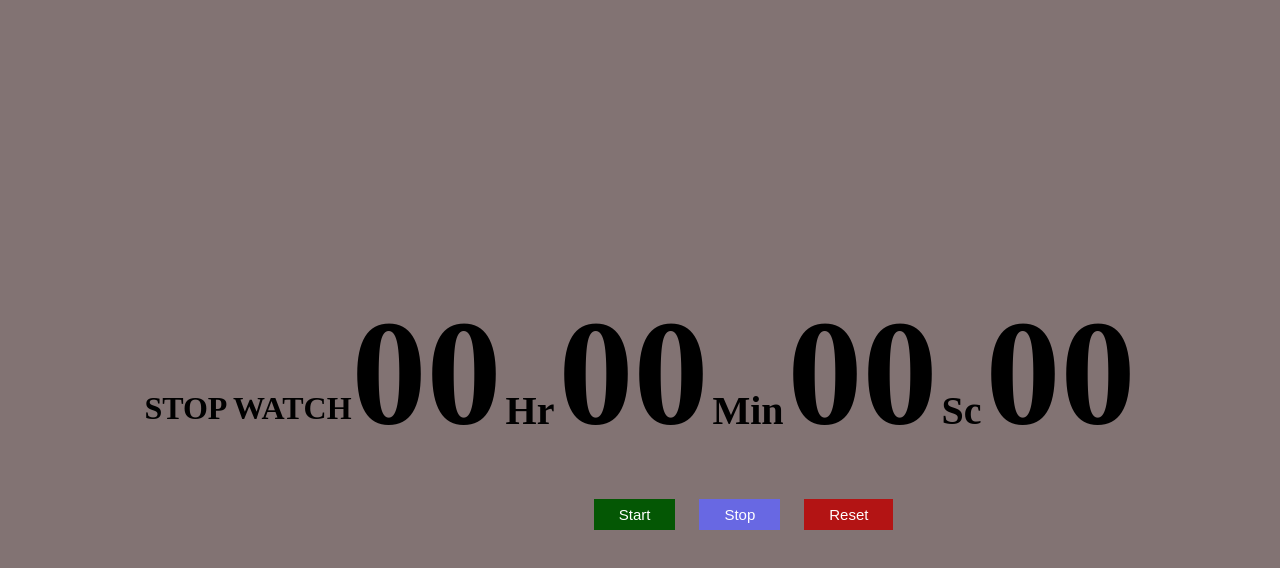
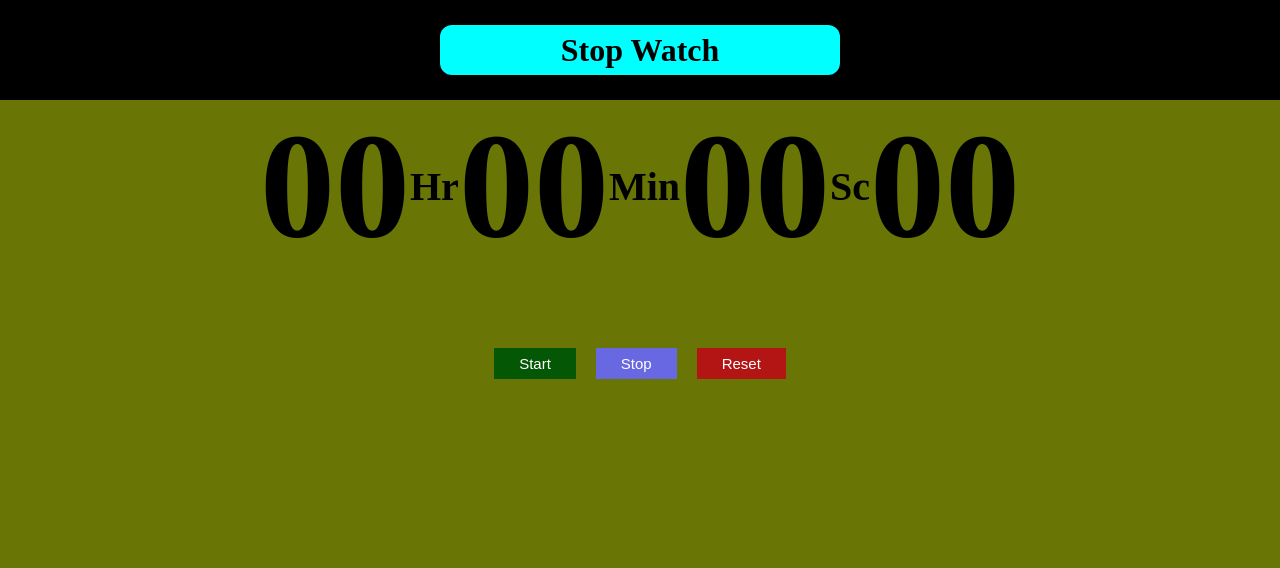
Before and after one commit to pawan1816/stop_watch, a plain HTML site: page index.html in a window 1280 px wide. Drawn offline with Linux system fonts and the light colour scheme.

Commit message:
added heading

```diff
--- a/index.html
+++ b/index.html
@@ -8,9 +8,11 @@
 </head>
 
 <body>
-    <h1>STOP WATCH</h1>
-    <br>
-    <br>
+    <div class="cont">
+        <div class="heading">
+            <h1>Stop Watch</h1>
+        </div>
+    </div>
     <dic class="container">
        <div class="time">
            <span class="digit" id="hr">00</span>
@@ -21,6 +23,7 @@
            <span class="txt">Sc</span>
            <span class="digit" id="count">00</span>
        </div>
+       <br><br>
        <div class="button_cointainer" >
         <button class="btn" id="start" onclick="start()">
             Start
--- a/style.css
+++ b/style.css
@@ -1,13 +1,46 @@
+
 body{
-    background-color: rgb(130, 115, 115);
+    margin: 0%;
+    padding: 0%;
+    background-color: rgb(105, 118, 6);
+}
+.cont{
+    margin: 0px;
+    height: 100px;
     display: flex;
     justify-content: center;
     align-items: center;
-    height: 100vh;
+    background-color: black;
+}
+.heading {
+    background-color: aqua;
+    height: 50px;
+    width: 400px;
+    border-radius: 12px;
+    display: flex;
+    justify-content: center;
+    align-items: center;
 
 }
-#container{
-    color: azure;
+.h1{
+    background-color: rgb(91, 23, 158);
+    margin: 3px;
+    padding:3px;
+}
+.container{
+    background-color: rgb(204, 12, 12);
+    height: 60vh;
+    width: 100%;
+}
+.time{
+    display: flex;
+    justify-content: center;
+    align-items: center;
+}
+.button_cointainer{
+    display: flex;
+    justify-content: center;
+    align-items: center;
 }
 .digit{
     font-size: 150px;
```
Also changed, not shown: 1 other file.
